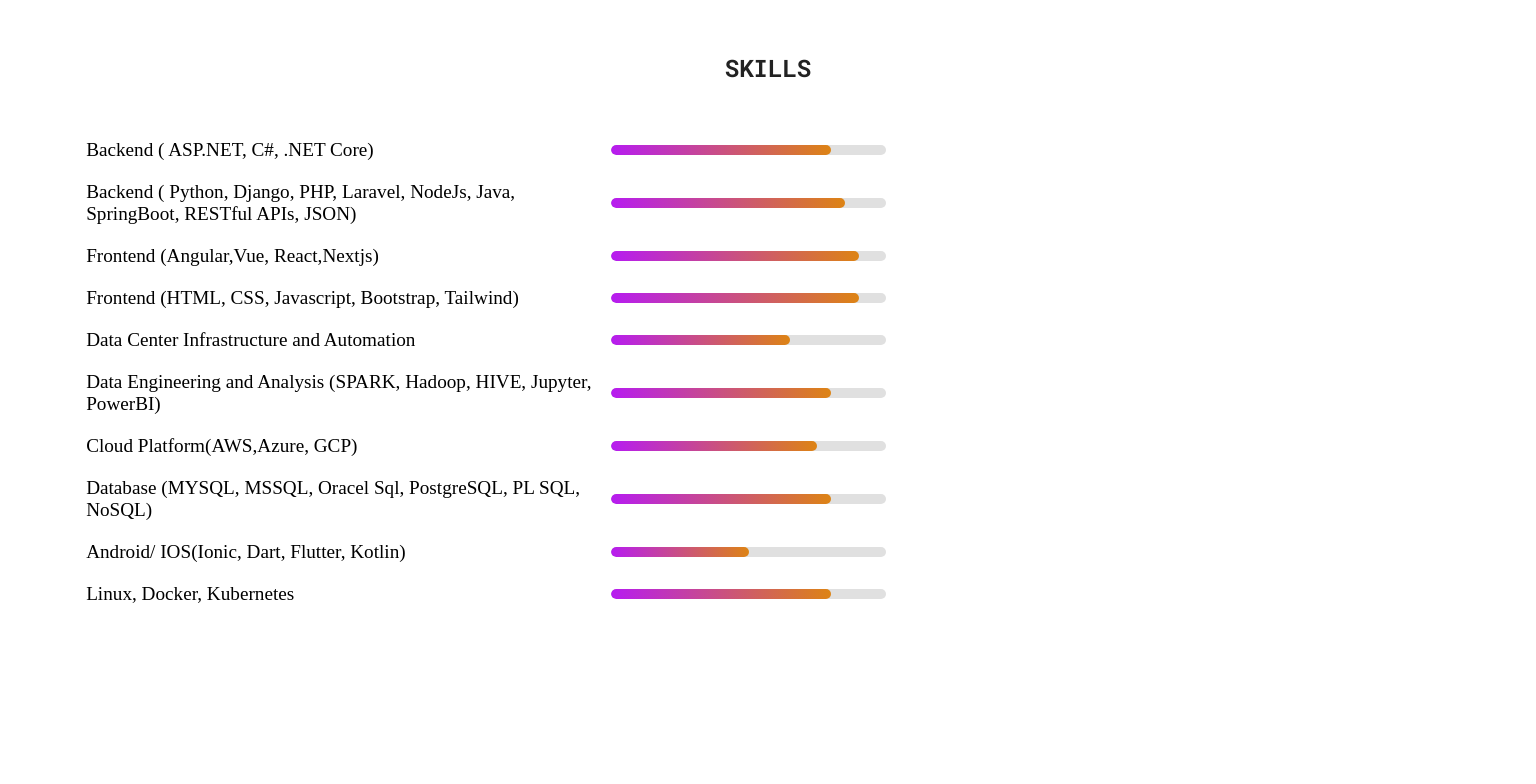
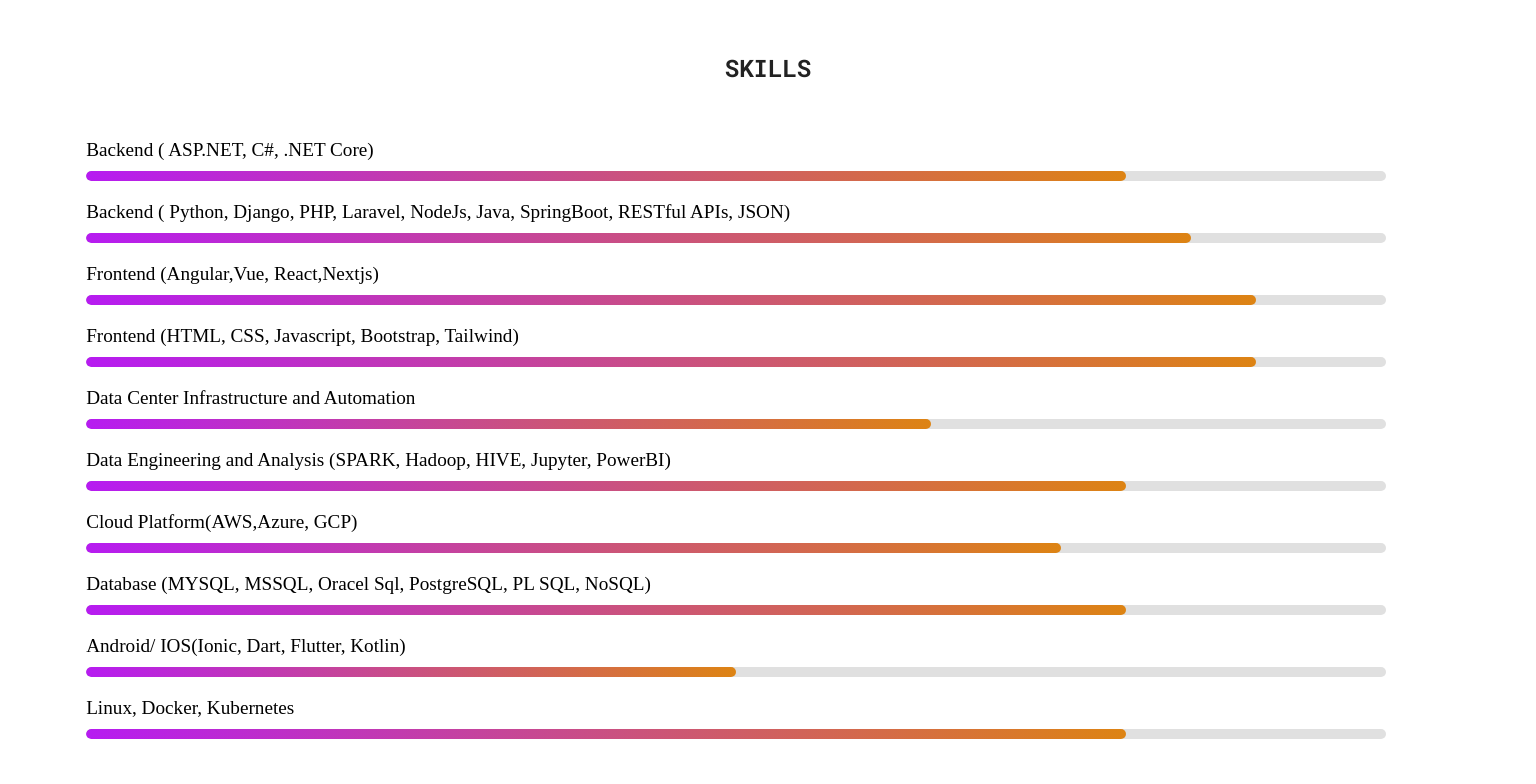
Before and after one commit to zinmyoswe/react-portfolio, a React (Vite) app: page / in a window 1536 px wide. Shown: the part 4360-5144 px from the top of the page. Built offline with nearby package versions, Linux system fonts and the light colour scheme.

Commit message:
skill and layout change
skill and layout change

```diff
--- a/src/sections/Projects/Projects.jsx
+++ b/src/sections/Projects/Projects.jsx
@@ -82,8 +82,8 @@ function Projects() {
 
     {
       images: [busdashboard3],
-      link: 'https://itd-layout2-test.transportation-dashboard.com/',
-      // link: 'https://layout2.transportation-dashboard.com/',
+      // link: 'https://itd-layout2-test.transportation-dashboard.com/',
+      link: 'https://layout2.transportation-dashboard.com/',
       name: 'ICONSIAM Transportation Dashboard Project',
       description: 'Maintain of ICONSIAM Transportation Dashboard with .NETCORE MVC, Javascript and API of Thai Smile Bus, Thai Smile Boat, Supatra Boat, BTS, Parking available and Queing',
     },
--- a/src/sections/Skills/SkillsStyles.module.css
+++ b/src/sections/Skills/SkillsStyles.module.css
@@ -47,20 +47,31 @@
 /* Tablet view adjustments */
 @media (min-width: 600px) {
   .skill {
-    flex-direction: row; /* Align text and progress bar side by side */
-    justify-content: space-between;
-    align-items: center;
+
+    min-width: 600px;
+    margin-right: 40px;
+    margin-right: 40px;
   }
 
+
+
   .progressBar {
-    width: 70%; /* Adjust progress bar width for tablet view */
+    width: 100%; /* Adjust progress bar width for tablet view */
   }
 }
 
 /* Laptop view adjustments */
 @media (min-width: 1024px) {
   .skill {
-    max-width: 500px; /* Limit skill width on larger screens */
+    max-width: 960px; /* Limit skill width on larger screens */
+    margin-right: 40px;
+    margin-right: 40px;
+  }
+
+  .skillName {
+    width: 960px;
+    text-align: start;
+
   }
 
   .progressBar {
@@ -68,19 +79,20 @@
   }
 }
 
+
 @media (min-width: 1440px) {
   .skill {
-    max-width: 800px; /* Further increase width for large screens */
+    max-width: 1300px; /* Further increase width for large screens */
   }
 
   .skillName {
-    width: 1200px;
+    width: 1300px;
     text-align: start;
 
   }
 
   .progressBar {
-    width: 80%; /* Further adjust progress bar width for large screens */
+    width: 100%; /* Further adjust progress bar width for large screens */
   }
 }
 
@@ -88,11 +100,16 @@
 
 @media (width <= 450px) {
 
-
+  .skill {
+    max-width: 450px;
+        padding-left: 10px;
+  }
   .skillName {
     font-size: 15px;
     text-align: start;
-    padding: 0px 60px;
+
+    /* padding: 0px 60px; */
+
 
   }
 
```
Also changed, not shown: 1 other file (tests, documents, lock files or other folders).
